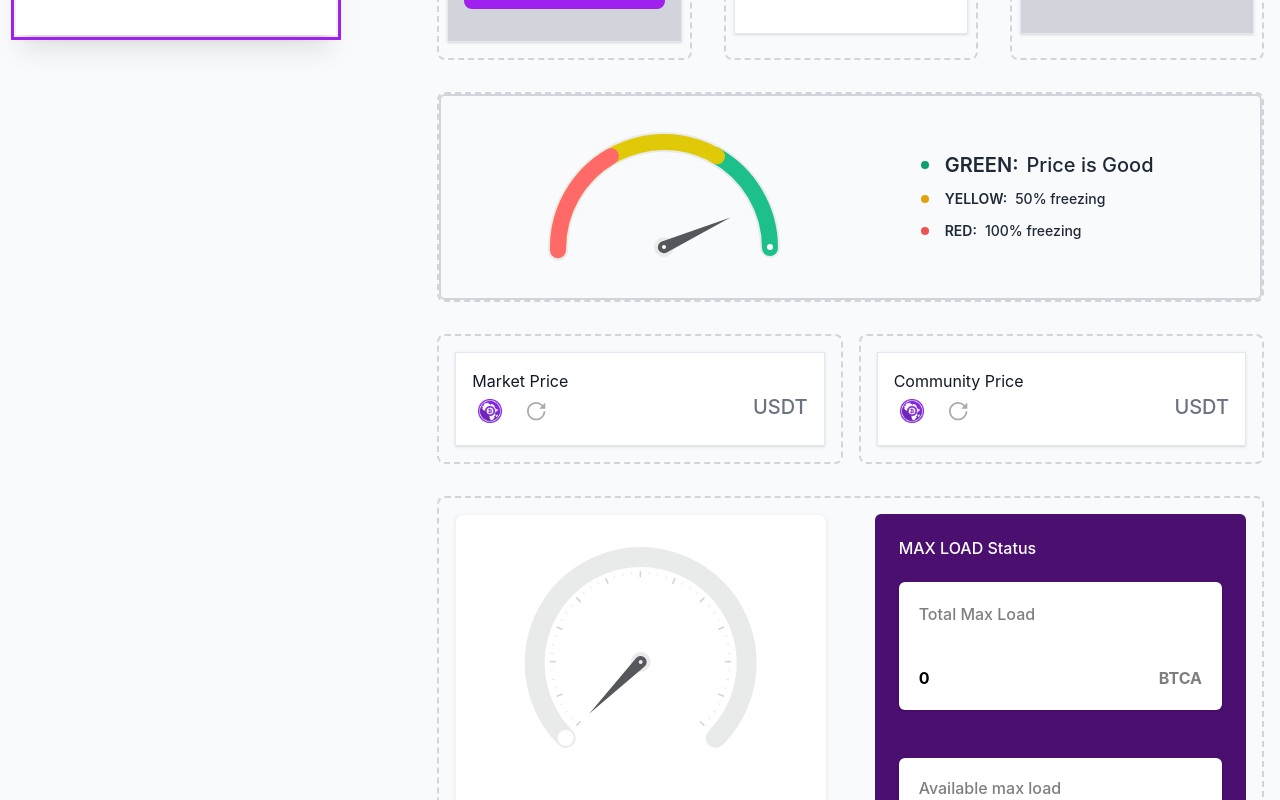
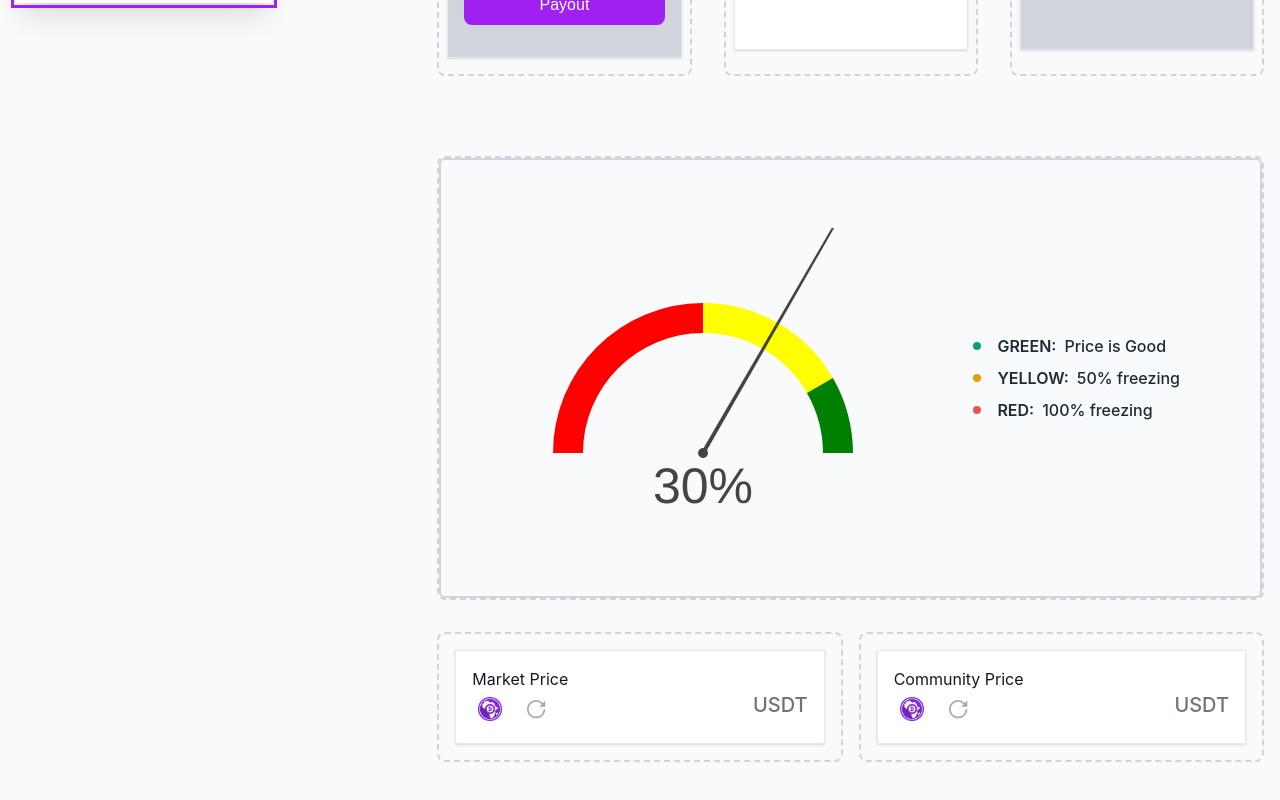
Before and after one commit to CodeContriever/btca_farm_v1, a React (Create React App) app: page /dashboard in a window 1280 px wide. Shown: the part 640-1440 px from the top of the page. Built offline with nearby package versions, Linux system fonts and the light colour scheme.

Commit message:
implemented chart.js

```diff
--- a/package.json
+++ b/package.json
@@ -11,12 +11,14 @@
     "@testing-library/react": "^13.4.0",
     "@testing-library/user-event": "^13.5.0",
     "autoprefixer": "^10.4.14",
+    "chart.js": "^4.3.0",
     "express": "^4.18.2",
     "flowbite": "^1.7.0",
     "flowbite-react": "^0.4.11",
     "framer-motion": "^10.12.18",
     "postcss": "^8.4.25",
     "react": "^18.2.0",
+    "react-chartjs-2": "^5.2.0",
     "react-dom": "^18.2.0",
     "react-icons": "^4.10.1",
     "react-router-dom": "^6.14.1",
--- a/src/App.js
+++ b/src/App.js
@@ -1,5 +1,7 @@
 import React from 'react';
 import { Routes, Route, } from "react-router-dom"
+
+// import ProtectedRoutes from './utils/ProtectedRoutes'
 
 import LandingPage from "./pages/LandingPage";
 import Signup from "./pages/Signup";
@@ -27,16 +29,20 @@ const App = () => {
     <div className="">
       <Routes>
         <Route exact path='/' element={<LandingPage />} />
+
+        {/* <Route element={<ProtectedRoutes />}> */}
+          <Route element={<HomePage />} path="/home" />
+          <Route element={<Dashboard />} path="/dashboard" />
+          <Route path='/activation' element={<Activation />} />
+          <Route path='/license' element={<License />} />
+          <Route path='/support' element={<Support />} />
+          <Route path='/payout' element={<Payout />} />
+          <Route path='/wallet' element={<Wallet />} />
+        {/* </Route> */}
+
         <Route path='/signup' element={<Signup />} />
         <Route path='/signin' element={<Signin />} />
         <Route path="*" element={<NotFoundPage />} />
-        <Route path="/home" element={<HomePage />} />
-        <Route path='/dashboard' element={<Dashboard />} />
-        <Route path='/activation' element={<Activation />} />
-        <Route path='/license' element={<License />} />
-        <Route path='/support' element={<Support />} />
-        <Route path='/payout' element={<Payout />} />
-        <Route path='/wallet' element={<Wallet />} />
       </Routes>
     </div>
   )
--- a/src/components/DashboardMain.js
+++ b/src/components/DashboardMain.js
@@ -12,6 +12,8 @@ import { Card, CardHeader, CardBody, CardFooter } from '@chakra-ui/react';
 import { Image, Text, VStack, } from '@chakra-ui/react';
 import ShareLink from './dashboard/ShareLink';
 import Dashbar from './dashboard/Dashbar';
+import FarmSpeed from './dashboard/FarmSpeed';
+import Gauge from './dashboard/Gauge';
 
 const DashboardMain = () => {
 
@@ -94,7 +96,7 @@ const DashboardMain = () => {
 
       {/* share Link */}
       <div
-        className='w-[100%]  mb-6'
+        className='w-[100%]  mb-8'
       >
         <ShareLink />
 
@@ -102,7 +104,7 @@ const DashboardMain = () => {
 
       {/* Dashbar */}
       <div
-        className='w-[100%] mb-6'
+        className='w-[100%] mb-8'
       >
 
         <Dashbar />
@@ -150,7 +152,7 @@ const DashboardMain = () => {
           <div className="">
 
             {/* First grid box */}
-            <div class="grid grid-cols-1  lg:grid-cols-3 gap-8 mb-8">
+            <div class="grid grid-cols-1  lg:grid-cols-3 gap-8 mb-20">
 
               {/* 1 */}
               <div class="border-2 border-dashed rounded-lg border-gray-300 px-2 py-4">
@@ -333,69 +335,9 @@ const DashboardMain = () => {
                 <div
                   className="text-center"
                 >
-                  <svg
-                    height="130"
-                    width="232"
-                    fill="none"
-                    viewBox="0 0 232 130"
-                    xmlns="http://www.w3.org/2000/svg"
-                    style={{ boxSizing: "border-box" }}
-                  >
-                    <circle
-                      cx="116"
-                      cy="115"
-                      fill="#E9EAEA"
-                      r="10"
-                      style={{ boxSizing: "border-box" }}
-                    />{" "}
-                    <path
-                      clipRule="evenodd"
-                      d="m118.693 120.489 63.782-35.106-67.895 23.911a6.018 6.018 0 0 0-1.265.446l-.157.055.01.018a6 6 0 1 0 5.516 10.657l.009.019Z"
-                      fill="#55575C"
-                      fillRule="evenodd"
-                      style={{ boxSizing: "border-box" }}
-                    />{" "}
-                    <circle
-                      cx="116"
-                      cy="115"
-                      fill="#fff"
-                      r="2"
-                      style={{ boxSizing: "border-box" }}
-                    />{" "}
-                    <path
-                      d="M10.036 118.775A106 106 0 1 1 222 115.889"
-                      stroke="#E9EAEA"
-                      strokeLinecap="round"
-                      strokeWidth="20"
-                      style={{ boxSizing: "border-box" }}
-                    />{" "}
-                    <path
-                      d="M222 116a106.003 106.003 0 0 0-54.934-92.888"
-                      stroke="#1DC08A"
-                      strokeLinecap="round"
-                      strokeWidth="16"
-                      style={{ boxSizing: "border-box" }}
-                    />{" "}
-                    <path
-                      d="M168.999 24.201A105.997 105.997 0 0 0 25.045 61.565a106 106 0 0 0-15.022 52.215"
-                      stroke="#E0CA08"
-                      strokeLinecap="round"
-                      strokeWidth="16"
-                      style={{ boxSizing: "border-box" }}
-                    />{" "}
-                    <path
-                      d="M63 24.201a106 106 0 0 0-52.977 94.019"
-                      stroke="#FF6A69"
-                      strokeLinecap="round"
-                      strokeWidth="16"
-                      style={{ boxSizing: "border-box" }}
-                    />{" "}
-                    <path
-                      d="M225 115a3 3 0 1 1-6 0 3 3 0 0 1 6 0Z"
-                      fill="#fff"
-                      style={{ boxSizing: "border-box" }}
-                    />
-                  </svg>
+                  <Gauge />
+
+
                 </div>{" "}
 
                 {/* Indicator-guage_Legend */}
@@ -410,12 +352,12 @@ const DashboardMain = () => {
                       className="box-border rounded-full h-2 w-2 mr-2 bg-green-500"
                     />{" "}
                     <p
-                      className="box-border mb-0 mt-0 font-inter font-semibold uppercase text-gray-800 text-base lg:text-xl leading-6"
+                      className="box-border mb-0 mt-0 font-inter font-semibold uppercase text-gray-800 text-base  leading-6"
                     >
                       Green:
                     </p>{" "}
                     <p
-                      className="box-border mb-0 mt-0 text-gray-800 font-inter text-base lg:text-xl leading-6 font-medium"
+                      className="box-border mb-0 mt-0 text-gray-800 font-inter text-base leading-6 font-medium"
                     >
                       Price is Good
                     </p>
@@ -429,12 +371,12 @@ const DashboardMain = () => {
                       className="box-border rounded-full h-[8px] w-[8px] mr-[8px] bg-yellow-400"
                     />{" "}
                     <p
-                      className="box-border mb-0 mt-0 font-inter font-semibold uppercase text-gray-800 text-sm leading-6"
+                      className="box-border mb-0 mt-0 font-inter font-semibold uppercase text-gray-800 text-base leading-6"
                     >
                       Yellow:
                     </p>{" "}
                     <p
-                      className="box-border mb-0 mt-0 text-gray-800 font-inter text-sm leading-6 font-medium"
+                      className="box-border mb-0 mt-0 text-gray-800 font-inter text-base leading-6 font-medium"
                     >
                       50% freezing
                     </p>
@@ -448,12 +390,12 @@ const DashboardMain = () => {
                       className="box-border rounded-full h-[8px] w-[8px] mr-[8px] bg-red-500"
                     />{" "}
                     <p
-                      className="box-border mb-0 mt-0 font-inter font-semibold uppercase text-gray-800 text-sm leading-6"
+                      className="box-border mb-0 mt-0 font-inter font-semibold uppercase text-gray-800 text-base leading-6"
                     >
                       Red:
                     </p>{" "}
                     <p
-                      className="box-border mb-0 mt-0 text-gray-800 font-inter text-sm leading-6 font-medium"
+                      className="box-border mb-0 mt-0 text-gray-800 font-inter text-base leading-6 font-medium"
                     >
                       100% freezing
                     </p>
@@ -466,7 +408,7 @@ const DashboardMain = () => {
 
             {/* Second Grid box */}
             {/* Market & Community price */}
-            <div class="grid grid-cols-1 lg:grid-cols-2 gap-4 mb-8">
+            <div class="grid grid-cols-1 lg:grid-cols-2 gap-4 mb-20">
 
               {/* 1 */}
               <div
@@ -919,8 +861,10 @@ const DashboardMain = () => {
             {/* ######## */}
             {/* Farm speed */}
             <div
-              class="border-2 border-dashed rounded-lg border-gray-300 dark:border-gray-600 h-96 mb-8"
+              class="border-2 border-dashed rounded-lg border-gray-300 dark:border-gray-600 mb-20"
             >
+
+              <FarmSpeed />
 
             </div>
 
--- a/src/components/Nav2.js
+++ b/src/components/Nav2.js
@@ -345,7 +345,7 @@ const Nav2 = () => {
 
             {/* Application */}
             <li>
-              <a href="/wallet" class="block py-2 pl-3 pr-4 text-white lg:hover:text-[#A020F0]  rounded lg:bg-transparent lg:text-gray-700 lg:p-0 dark:text-white" aria-current="page">Applications</a>
+              <a href="/support" class="block py-2 pl-3 pr-4 text-white lg:hover:text-[#A020F0]  rounded lg:bg-transparent lg:text-gray-700 lg:p-0 dark:text-white" aria-current="page">Support</a>
             </li>
 
 
--- a/src/components/Sidebar.js
+++ b/src/components/Sidebar.js
@@ -4,7 +4,7 @@ import React from 'react'
 const Sidebar = () => {
   return (
     <aside
-      class="bg-white shadow-xl outline outline-offset-2 outline-3 outline-[#A020F0]  box-border hidden lg:block transition-transform duration-300 ease-in-out bottom-0 flex-shrink-0 w-80 max-h-screen-[calc(100vh-88px)] left-0 top-0 overflow-hidden sticky z-10 transform-none"
+      class="bg-white shadow-xl outline outline-offset-2 outline-3 outline-[#A020F0]  box-border hidden lg:block transition-transform duration-300 ease-in-out bottom-0 flex-shrink-0 w-64 max-h-screen-[calc(100vh-88px)] left-0 top-0 overflow-hidden sticky z-10 transform-none"
       aria-label="Sidenav"
       id="drawer-navigation"
     >
@@ -12,7 +12,7 @@ const Sidebar = () => {
       <div class=" pt-8 pb-20 px-3 h-full bg-white dark:bg-gray-800">
 
         {/* sidebar items */}
-        <ul class="space-y-8">
+        <ul class="space-y-6">
 
           {/* Dashboard */}
           <li>
--- a/src/components/dashboard/Dashbar.js
+++ b/src/components/dashboard/Dashbar.js
@@ -6,7 +6,7 @@ import { Box, Flex, Spacer } from '@chakra-ui/react';
 import { ChevronUpIcon, ChevronDownIcon } from '@chakra-ui/icons';
 
 const Dashbar = () => {
-  const [activeButton, setActiveButton] = useState('chevronUpIcon');
+  const [activeButton, setActiveButton] = useState(null);
 
   const handleButtonClick = () => {
     setActiveButton(activeButton === 'chevronUpIcon' ? 'chevronDownIcon' : 'chevronUpIcon');
--- /dev/null
+++ b/src/components/dashboard/FarmSpeed.js
@@ -0,0 +1,77 @@
+import React from 'react'
+import {
+  Chart as ChartJS,
+  BarElement,
+  CategoryScale,
+  LinearScale, //y
+  Tooltip,
+  Legend
+} from 'chart.js'
+
+import { Bar } from 'react-chartjs-2'
+
+ChartJS.register(
+  BarElement,
+  CategoryScale,
+  LinearScale, //y
+  Tooltip,
+  Legend
+)
+const FarmSpeed = () => {
+  const data = {
+    labels: ['Mon', 'Tue', 'Wed', 'Thurs', 'Fri', 'Sat', 'Sun'],
+    datasets: [
+      {
+        label: 'green',
+        data: [4,5,6,7,9,8,7,],
+        backgroundColor: 'rgba(0, 128, 128, 0.8)',
+        borderColor: 'black',
+        borderWidth: 1,
+        hoverBackgroundColor: 'lightblue',
+        hoverBorderColor: 'darkblue',
+      },
+
+      {
+        label: 'grey',
+        data: [7,4,3,4,5,6,8],
+        backgroundColor: 'grey',
+        borderColor: 'black',
+        borderWidth: 1,
+        hoverBackgroundColor: 'yellow',
+        hoverBorderColor: 'darkblue',
+      },
+    ]
+  }
+
+  const options = {
+    plugins: {
+      legend: {
+        display: false,
+      },
+
+    },
+  }
+  return (
+    <div className='w-[100%]'>
+      <div className='p-8 text-base font-semibold '>
+      <h1>Farm Speed</h1>
+      </div>
+
+      <div
+      className='w-[100%] p-8 space-x-8'
+      >
+        <Bar
+        data={data}
+        options={options}
+
+        >
+          {/* data = {data}
+          options = {options} */}
+        </Bar>
+      </div>
+
+    </div>
+  )
+}
+
+export default FarmSpeed
--- /dev/null
+++ b/src/components/dashboard/Gauge.js
@@ -0,0 +1,90 @@
+import React from 'react';
+import { Chart as ChartJS, ArcElement, CategoryScale, LinearScale, Tooltip, Legend } from 'chart.js';
+import { Doughnut } from 'react-chartjs-2';
+
+ChartJS.register(ArcElement, CategoryScale, LinearScale, Tooltip, Legend);
+
+const Gauge = () => {
+  const data = {
+    labels: ['Red', 'Yellow', 'Green'],
+    datasets: [
+      {
+        label: 'indicator',
+        data: [18, 12, 6],
+        backgroundColor: ['red', 'yellow', 'green'],
+        needleValue: 30,
+        borderWidth: 0,
+        circumference: 180,
+        rotation: 270,
+        cutout: '80%',
+      },
+    ],
+  };
+
+  const options = {
+    plugins: {
+      legend: {
+        display: false,
+      },
+      tooltip: {
+        yAlign: 'bottom',
+        displayColors: false,
+        callbacks: {
+          label: function (tooltipItem, data, value) {
+            const tracker = tooltipItem.dataset.needleValue;
+            return `Tracker Score: ${tracker}%`;
+          },
+        },
+      },
+    },
+  };
+
+  const gaugeNeedle = {
+    id: 'gaugeNeedle',
+    afterDatasetDraw(chart, ) {
+      const { ctx,  data, chartArea: { width, height } } = chart;
+      ctx.save();
+      const needleValue = data.datasets[0].needleValue;
+      const dataTotal = data.datasets[0].data.reduce((a, b) => a + b, 0);
+      const angle = Math.PI + (1 / dataTotal * needleValue * 2 * Math.PI);
+      const cx = width / 2;
+      const cy = chart._metasets[0].data[0].y;
+
+      // needle
+      ctx.translate(cx, cy);
+      ctx.rotate(angle);
+      ctx.beginPath();
+      ctx.moveTo(0, -2);
+      ctx.lineTo(height - (ctx.canvas.offsetTop - 10), 0);
+      ctx.lineTo(0, 2);
+      ctx.moveTo(0, 2);
+      ctx.fillStyle = '#444';
+      ctx.fill();
+
+      // needle dot
+      ctx.translate(-cx, -cy);
+      ctx.beginPath();
+      ctx.arc(cx, cy, 5, 0, 10);
+      ctx.fill();
+      ctx.restore();
+
+      ctx.font = '50px Helvetica';
+      ctx.fillStyle = '#444';
+      ctx.fillText(needleValue + '%', cx, cy + 50);
+      ctx.textAlign = 'center';
+      ctx.restore();
+    },
+  };
+
+  const plugins = [gaugeNeedle];
+
+  return (
+    <div>
+      <div className='w-[100%] p-8 space-x-8'>
+        <Doughnut data={data} options={options} plugins={plugins}></Doughnut>
+      </div>
+    </div>
+  );
+};
+
+export default Gauge;
--- /dev/null
+++ b/src/utils/ProtectedRoutes.js
@@ -0,0 +1,10 @@
+import { Outlet, Navigate } from 'react-router-dom'
+
+const ProtectedRoutes = () => {
+    let auth = {'token':false}
+    return(
+        auth.token ? <Outlet/> : <Navigate to="/signin"/>
+    )
+}
+
+export default ProtectedRoutes
```
Also changed, not shown: 1 other file (tests, documents, lock files or other folders).
